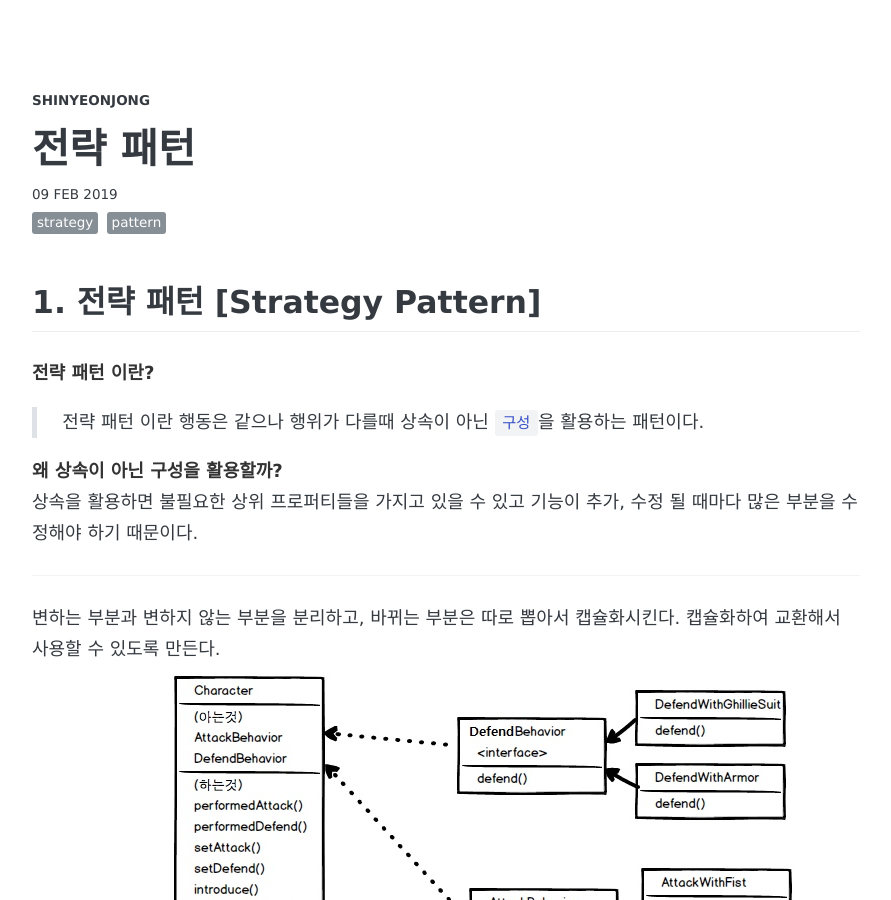
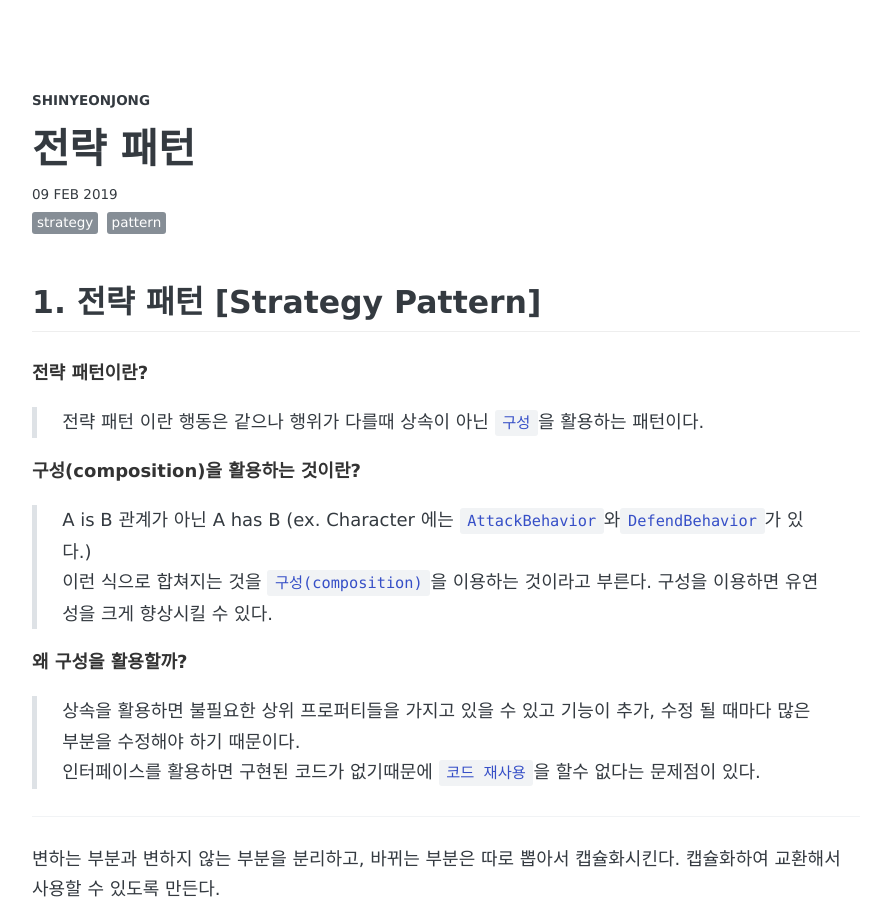
Before and after one commit to shinyeonjong/shin.github.io, a Jekyll site: the page built from _posts/2019-02-09-strategy-pattern.md, in a window 1280 px wide and 900 px high. Shown: the whole window, without its empty margins (194-1085 px from the left). Built offline with Jekyll 4.4.1, drawn with Linux system fonts in a browser that asks for light colours; some web fonts are replaced; comment, search, counter and statistics services are not loaded.

Commit message:
전략패턴 수정

````diff
--- a/_posts/2019-02-09-strategy-pattern.md
+++ b/_posts/2019-02-09-strategy-pattern.md
@@ -9,11 +9,17 @@ share: true
 ---
 
 ## 1. 전략 패턴 [Strategy Pattern]
-**전략 패턴 이란?**
+**전략 패턴이란?**
 > 전략 패턴 이란 행동은 같으나 행위가 다를때 상속이 아닌 ```구성```을 활용하는 패턴이다.
 
-**왜 상속이 아닌 구성을 활용할까?**
-상속을 활용하면 불필요한 상위 프로퍼티들을 가지고 있을 수 있고 기능이 추가, 수정 될 때마다 많은 부분을 수정해야 하기 때문이다.
+**구성(composition)을 활용하는 것이란?**
+> A is B 관계가 아닌 A has B (ex. Character 에는 ```AttackBehavior```와```DefendBehavior```가 있다.)
+이런 식으로 합쳐지는 것을 ```구성(composition)```을 이용하는 것이라고 부른다.
+구성을 이용하면 유연성을 크게 향상시킬 수 있다.
+
+**왜 구성을 활용할까?**
+>상속을 활용하면 불필요한 상위 프로퍼티들을 가지고 있을 수 있고 기능이 추가, 수정 될 때마다 많은 부분을 수정해야 하기 때문이다.
+인터페이스를 활용하면 구현된 코드가 없기때문에 ```코드 재사용```을 할수 없다는 문제점이 있다.
 
 ---
 변하는 부분과 변하지 않는 부분을 분리하고, 바뀌는 부분은 따로 뽑아서 캡슐화시킨다. 캡슐화하여 교환해서 사용할 수 있도록 만든다.
````
Also changed, not shown: 2 other files.
